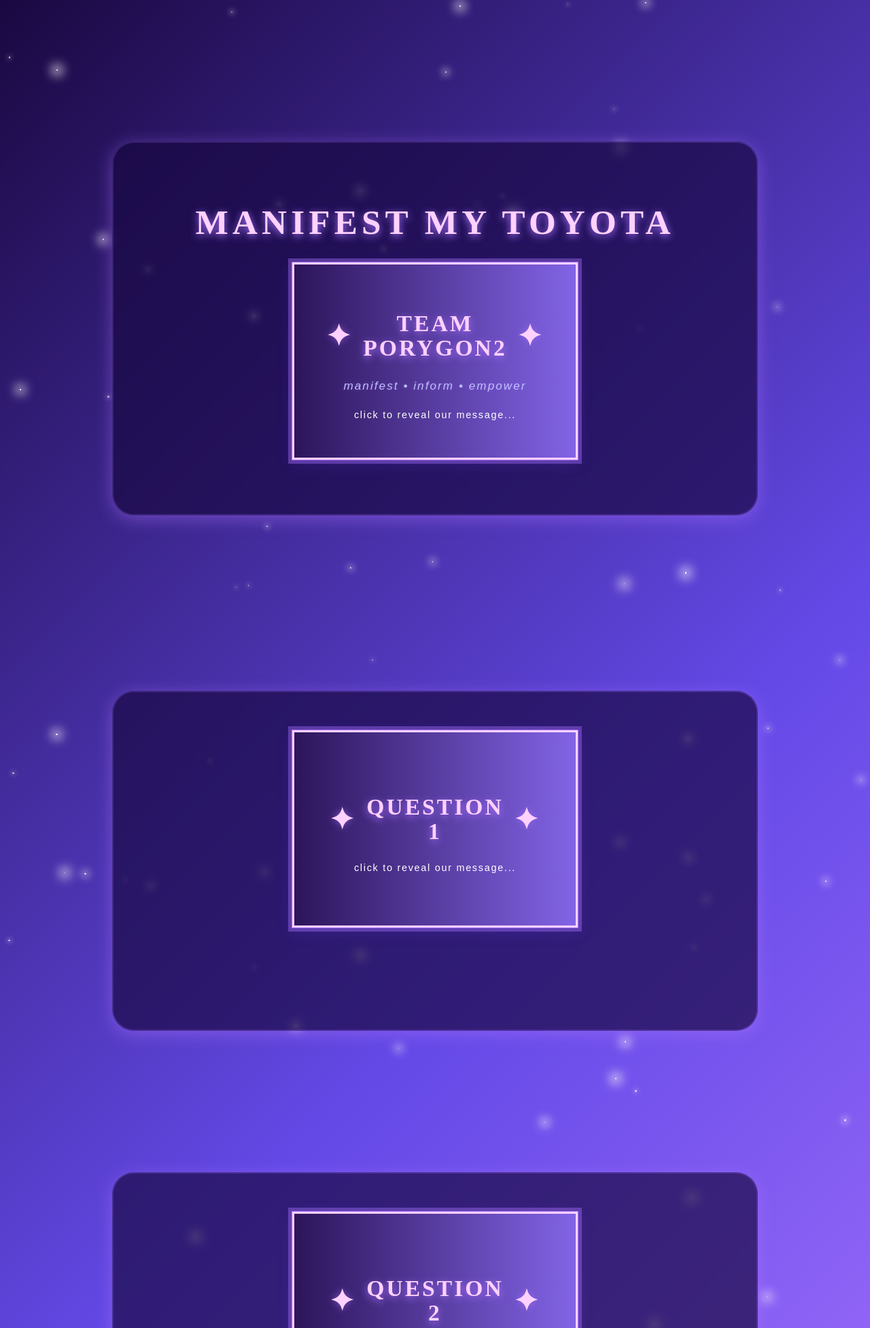
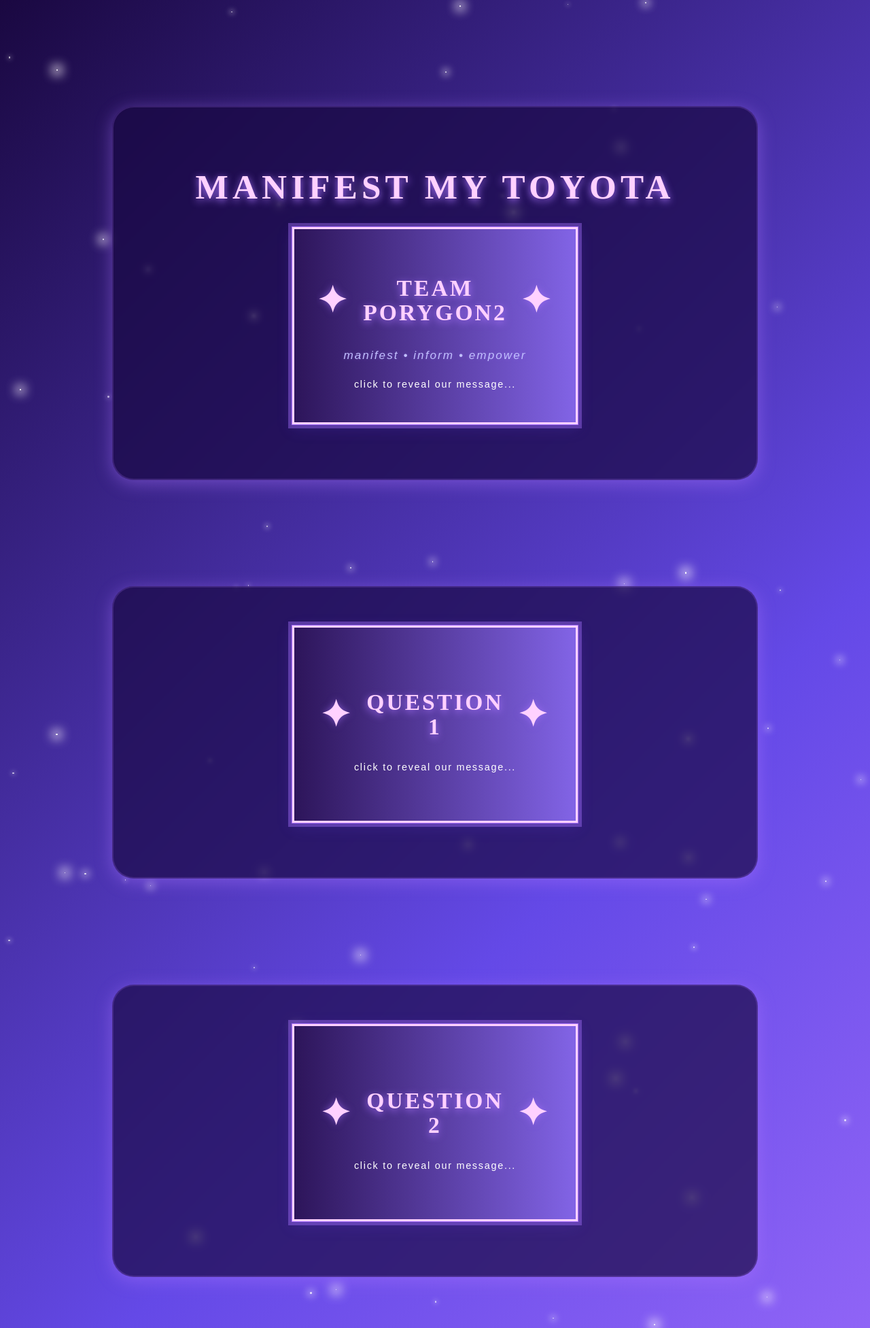
Before and after one commit to audreyeliza/teamporygon2, a Flask app: page / in a window 1280 px wide. Shown: the top 1953 px of the page at 68% size. Run offline with Flask 3, Linux system fonts and the light colour scheme.

Commit message:
stylistic changes

```diff
--- a/static/script.js
+++ b/static/script.js
@@ -1,58 +1,54 @@
 document.addEventListener("DOMContentLoaded", function () {
     console.log('Script loaded');
 
-    // 🌟 Create twinkling stars
+    // 🌟 Twinkling Stars Creation
     const starsContainer = document.querySelector('.stars');
     const numStars = 100;
     for (let i = 0; i < numStars; i++) {
-        let star = document.createElement('div');
+        const star = document.createElement('div');
         star.className = 'star';
-        let size = Math.random() * 2 + 1;
-        star.style.width = star.style.height = size + 'px';
-        star.style.top = Math.random() * 100 + 'vh';
-        star.style.left = Math.random() * 100 + 'vw';
+        const size = Math.random() * 2 + 1;
+        star.style.width = star.style.height = `${size}px`;
+        star.style.top = `${Math.random() * 100}vh`;
+        star.style.left = `${Math.random() * 100}vw`;
         star.style.background = 'white';
         star.style.opacity = Math.random() * 0.7 + 0.3;
         star.style.position = 'absolute';
         star.style.borderRadius = '50%';
-        star.style.boxShadow = `0 0 6px 2px #ffffff55`;
-        star.style.animationDelay = (Math.random() * 2.5) + 's';
+        star.style.boxShadow = '0 0 6px 2px #ffffff55';
+        star.style.animationDelay = `${Math.random() * 2.5}s`;
         starsContainer.appendChild(star);
     }
 
-    // 🔮 Handle tarot card flipping (only once)
-    const cards = document.querySelectorAll('.tarot-card');
-    cards.forEach(card => {
+    // 🔮 Tarot Card Flipping (once per card)
+    document.querySelectorAll('.tarot-card').forEach(card => {
         card.removeAttribute('onclick');
-
         card.addEventListener('click', function (e) {
+            // Prevent multiple flips
             if (this.classList.contains('flipped')) return;
+            // Inputs/buttons should not trigger flip
             if (e.target.tagName === 'INPUT' || e.target.tagName === 'BUTTON') {
                 e.stopPropagation();
                 return;
             }
             this.classList.add('flipped');
         });
-
-        const inputs = card.querySelectorAll('input, button');
-        inputs.forEach(input => {
-            input.addEventListener('click', e => e.stopPropagation());
-            input.addEventListener('focus', e => e.stopPropagation());
+        // Block card click propagation for form elements
+        card.querySelectorAll('input, button').forEach(input => {
+            ['click', 'focus'].forEach(ev => input.addEventListener(ev, e => e.stopPropagation()));
         });
     });
 
+    // 🚗 Finance API submission
     document.getElementById("submitBtn").onclick = async function (event) {
-        event.preventDefault(); // Prevent default form behavior
-
-        const data = {
-            name: document.getElementById('name').value,
-            income: document.getElementById('income').value,
-            housing_cost: document.getElementById('housing_cost').value,
-            loans: document.getElementById('loans').value,
-            expenses: document.getElementById('expenses').value,
-            credit_score: document.getElementById('credit_score').value,
-            down_payment: document.getElementById('down_payment').value
-        };
+        event.preventDefault();
+        // Gather all user input values
+        const fields = [
+            'name', 'income', 'housing_cost', 'loans',
+            'expenses', 'credit_score', 'down_payment'
+        ];
+        const data = {};
+        fields.forEach(f => data[f] = document.getElementById(f).value);
 
         try {
             const response = await fetch('/api/finance', {
@@ -61,34 +57,7 @@
                 body: JSON.stringify(data)
             });
             const result = await response.json();
-            alert(result.result || "Calculation complete!");
-        } catch (error) {
-            alert("An error occurred: " + error.message);
-        }
-    };
-
-    document.getElementById("submitBtn").onclick = async function (event) {
-        event.preventDefault();
-
-        const data = {
-            name: document.getElementById('name').value,
-            income: document.getElementById('income').value,
-            housing_cost: document.getElementById('housing_cost').value,
-            loans: document.getElementById('loans').value,
-            expenses: document.getElementById('expenses').value,
-            credit_score: document.getElementById('credit_score').value,
-            down_payment: document.getElementById('down_payment').value
-        };
-
-        try {
-            const response = await fetch('/api/finance', {
-                method: 'POST',
-                headers: { 'Content-Type': 'application/json' },
-                body: JSON.stringify(data)
-            });
-            const result = await response.json();
-
-            if (result.able_to_finance) {
+            if (result.able_to_finance && result.final_plan) {
                 alert(
                     `✨ You're eligible to finance!\n` +
                     `Estimated Monthly Payment: $${result.final_plan.monthly_payment_estimate.toFixed(2)}\n` +
@@ -102,6 +71,4 @@
             alert("An error occurred: " + error.message);
         }
     };
-
-
 });
--- a/static/style.css
+++ b/static/style.css
@@ -1,17 +1,7 @@
-/* ======================================
-   ========== BASE STYLES ==============
-   ====================================== */
+/* =============================================
+   BASE STYLES
+   ============================================= */
 
-/*body {
-    background: linear-gradient(135deg, #1a0841 0%, #6449e7 55%, #a974ff 100%);
-    min-height: 100vh;
-    margin: 0;
-    font-family: 'Quicksand', 'Poppins', sans-serif;
-    color: #FFD1FF;
-    overflow: hidden;
-    overflow-y: scroll;
-}
-    */
 body {
     background: linear-gradient(135deg, #1a0841 0%, #6449e7 55%, #a974ff 100%);
     min-height: 100vh;
@@ -24,9 +14,9 @@
     padding-bottom: 12vh;
 }
 
-/* ======================================
-   =========== LAYOUT ===================
-   ====================================== */
+/* =============================================
+   LAYOUT CONTAINERS
+   ============================================= */
 
 .stars {
     position: fixed;
@@ -37,47 +27,29 @@
     z-index: 0;
 }
 
-.content {
+/* Main container classes */
+.content,
+.question,
+.card-section {
     position: relative;
     width: 85vw;
     max-width: 950px;
     min-width: 340px;
-    margin: 8vh auto 8vh auto;
+    margin: 6vh auto;
     text-align: center;
     background: rgba(25, 8, 65, 0.68);
     border-radius: 2em;
-    padding: 3.5em 2.8em 3em 2.8em;
+    padding: 3.5em 2.8em 3em;
     box-shadow: 0 5px 26px #a974ff77;
     border: 2px solid #a974ff33;
     backdrop-filter: blur(2px);
     box-sizing: border-box;
     z-index: 1;
-    transform: translateY(0%);
 }
 
-.question {
-    position: relative;
-    width: 85vw;
-    max-width: 950px;
-    min-width: 340px;
-    height: 500px;
-    margin: 8vh auto 0 auto;
-    text-align: center;
-    background: rgba(25, 8, 65, 0.68);
-    border-radius: 2em;
-    padding: 3.5em 2.8em 3em 2.8em;
-    box-shadow: 0 5px 26px #a974ff77;
-    border: 2px solid #a974ff33;
-    backdrop-filter: blur(2px);
-    box-sizing: border-box;
-    z-index: 1;
-    transform: translateY(10%);
-
-}
-
-/* ======================================
-   ======= TYPOGRAPHY ===================
-   ====================================== */
+/* =============================================
+   TYPOGRAPHY
+   ============================================= */
 
 h1 {
     font-size: 3.2rem;
@@ -98,9 +70,9 @@
     margin-top: 0.5em;
 }
 
-/* ======================================
-   =========== COMPONENTS ===============
-   ====================================== */
+/* =============================================
+   COMPONENTS: Tarot Card
+   ============================================= */
 
 /* Tarot Card Container */
 .tarot-card {
@@ -130,8 +102,6 @@
     transform: rotateY(180deg);
 }
 
-
-
 /* Card Faces */
 .tarot-front,
 .tarot-back {
@@ -154,28 +124,24 @@
     transform: rotateY(180deg);
 }
 
-/* Card Headings */
+/* Card Headings and Text */
 .tarot-main-title {
     display: flex;
     align-items: center;
     justify-content: center;
+    flex-wrap: nowrap;
     font-family: 'Poppins', 'Quicksand', serif;
     font-size: 2.1rem;
     color: #FFD1FF;
     font-weight: 700;
     text-shadow: 0 3px 12px #a974ff;
     letter-spacing: 0.09em;
-    margin: 0;
+    margin: 0 auto;
     text-transform: uppercase;
-    gap: 0.45em;
-    /* more spacious */
-}
-
-.tarot-icon {
-    font-size: 1.3em;
-    color: #FFD1FF;
-    text-shadow: 0 0 11px #a974ff99;
-    margin: 0;
+    gap: 0.6em;
+    max-width: 90%;
+    overflow: hidden;
+    box-sizing: border-box;
 }
 
 .tarot-title-stack {
@@ -183,6 +149,16 @@
     flex-direction: column;
     align-items: center;
     line-height: 1.06;
+    text-align: center;
+    word-break: break-word;
+    max-width: 100%;
+}
+
+.tarot-icon {
+    font-size: 1.6em;
+    color: #FFD1FF;
+    text-shadow: 0 0 11px #a974ff99;
+    margin: 0.2em 0;
 }
 
 .tarot-title-line {
@@ -198,9 +174,9 @@
     margin-top: 0.5em;
 }
 
-/* ======================================
-   ======== UTILITIES/ANIMATION =========
-   ====================================== */
+/* =============================================
+   UTILITIES & ANIMATION
+   ============================================= */
 
 /* Twinkling Star Animation */
 @keyframes twinkle {
@@ -223,6 +199,41 @@
     transition: opacity 2s;
 }
 
+/* =============================================
+   FORMS & BUTTONS
+   ============================================= */
+
+form {
+    margin-top: 1em;
+}
+
+/* Text/Number Input Styling */
+input[type="text"],
+input[type="number"] {
+    width: 80%;
+    max-width: 300px;
+    padding: 0.6em 1em;
+    font-size: 1em;
+    font-family: 'Quicksand', 'Poppins', sans-serif;
+    color: #FFD1FF;
+    background: rgba(255, 209, 255, 0.1);
+    border: 2px solid #a974ff88;
+    border-radius: 1em;
+    box-shadow: 0 0 8px #a974ff55;
+    outline: none;
+    transition: all 0.3s ease;
+    text-align: center;
+    letter-spacing: 0.05em;
+}
+
+input[type="text"]:focus,
+input[type="number"]:focus {
+    background: rgba(255, 209, 255, 0.2);
+    box-shadow: 0 0 12px #a974ffaa;
+    border-color: #FFD1FF;
+}
+
+/* Tarot Submit Button */
 .tarot-submit-button {
     background: linear-gradient(90deg, #2d155a 0%, #8264e6 100%);
     color: #FFD1FF;
@@ -243,3 +254,12 @@
     transform: scale(1.05);
     box-shadow: 0 0 0 6px #a974ff88, 0 8px 26px #a974ffcc;
 }
+
+/* Optional: For validation feedback, to be used dynamically */
+form::after {
+    display: block;
+    font-size: 1.2em;
+    color: #FFD1FF;
+    text-shadow: 0 0 6px #a974ff88;
+    margin-top: 0.5em;
+}
--- a/templates/index.html
+++ b/templates/index.html
@@ -30,16 +31,22 @@
                 </div>
                 <div class="tarot-back">
                     <span class="tarot-icon">✦</span>
-                    <p>Buying a car can be confusing for many young women. The solution: Manifest My Toyota, a web app
-                        that makes financing relatable using Gen Z’s “girl math,” turning complex payments into everyday
-                        logic.</p>
+                    <p>
+                        Buying a car can be confusing for many young women.
+                        The solution: Manifest My Toyota, a web app that makes financing relatable using Gen Z’s “girl
+                        math,” turning complex payments into everyday logic.
+                    </p>
                     <span class="tarot-icon">✦</span>
                 </div>
             </div>
         </div>
     </main>
 
-    <!-- Questions Section -->
+    <!-- Tarot Question Cards Section -->
+    <section id="questions">
+        <!--
+            If using Jinja/Python, automate rendering of question cards:
+            {% for q in questions %}
             <main class="question">
                 <div class="tarot-card">
                     <div class="tarot-card-inner">
```
Also changed, not shown: other parts of templates/index.html (+50 -43 lines). Lines whose indentation alone changed are shown as unchanged.
